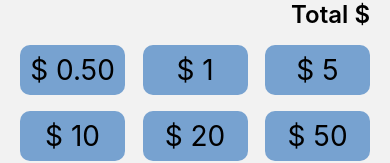
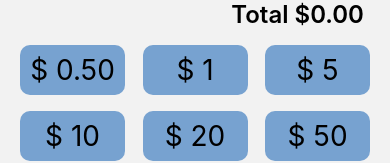
Before and after one commit to redmejia/thrive, a React Native app: screen /Checkout in a window 390 px wide. Shown: the top 163 px of the page. Built offline with nearby package versions, Linux system fonts and the light colour scheme.

Commit message:
update(checkout):add total to the checkout screen

```diff
--- a/src/Screens/Checkout.tsx
+++ b/src/Screens/Checkout.tsx
@@ -2,6 +2,8 @@ import { SafeAreaView, StyleSheet, Text, View } from "react-native";
 import { stringText } from "../constant";
 import { fontSize, spacing } from "../theme";
 import { CustomButton } from "../Components";
+import { useSelector } from "react-redux";
+import { RootStore } from "../../store";
 
 const denomination = [
   stringText.checkout.denomination.fiftycent,
@@ -14,10 +16,14 @@ const denomination = [
 ];
 
 const Checkout = () => {
+  const { order } = useSelector((state: RootStore) => state.order);
+  let total = order.total.toFixed(2);
   return (
     <SafeAreaView>
       <View style={styles.container}>
-        <Text style={styles.finalTotal}>{stringText.checkout.title} $</Text>
+        <Text style={styles.finalTotal}>
+          {stringText.checkout.title} ${total}{" "}
+        </Text>
         <View style={styles.buttonContainer}>
           {denomination.map((item, index) => (
             <CustomButton
```
